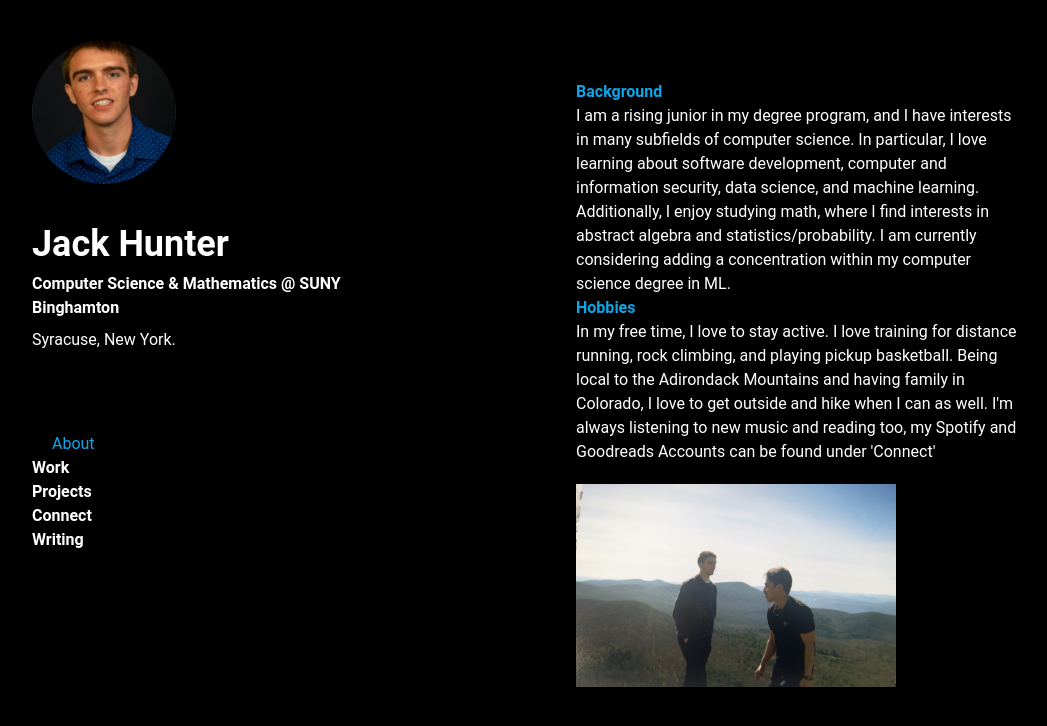
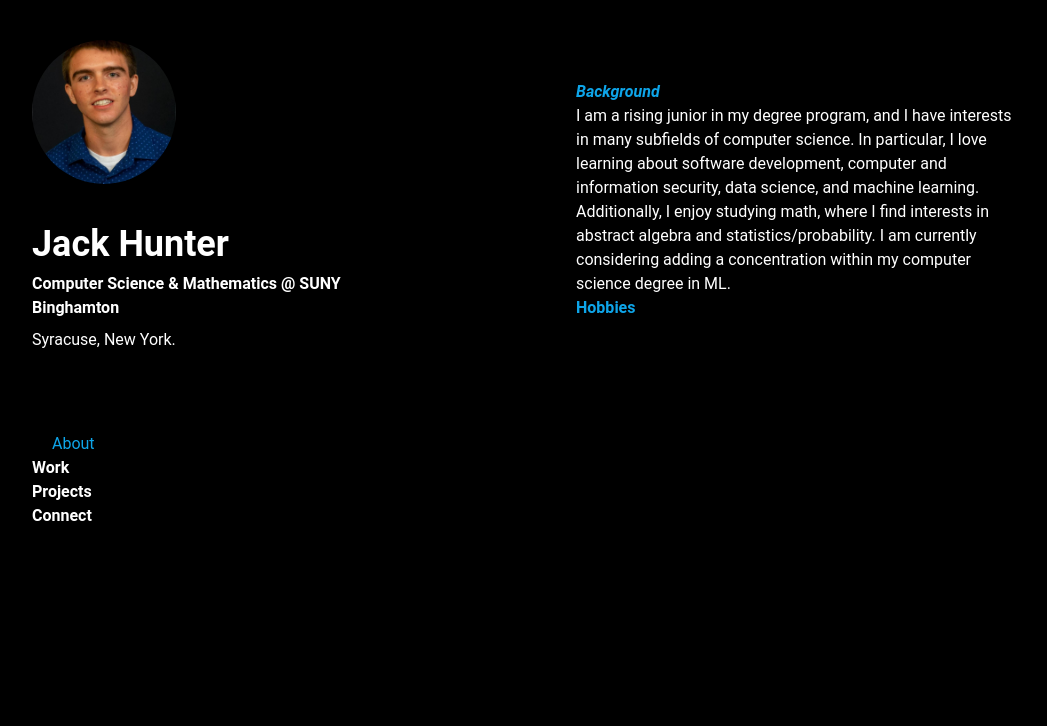
Before and after one commit to jhthirteen/sitev2, a React (Vite) app in the folder dev/personal/: page / in a window 1280 px wide. Shown: the top 726 px of the page, without its empty margins (48-1095 px from the left). Built offline with nearby package versions, Linux system fonts and the light colour scheme.

Commit message:
updated state of individual tabs within tabs

```diff
--- a/dev/personal/src/components/About.jsx
+++ b/dev/personal/src/components/About.jsx
@@ -1,13 +1,25 @@
 import aboutImg from '../assets/aboutbg.jpg'
+import { useState } from 'react'
 
 const About = () => {
+
+    const [tab1, setTab1] = useState(true);
+    const [tab2, setTab2] = useState(false);
+
+    const active = "text-sky-500 font-bold italic block";
+    const notActive = "text-sky-500 font-bold block";
+
     return(
         <div className="text-white">
-            <h1 className="text-sky-500 font-bold">Background</h1>
-            <p>I am a rising junior in my degree program, and I have interests in many subfields of computer science. In particular, I love learning about software development, computer and information security, data science, and machine learning. Additionally, I enjoy studying math, where I find interests in abstract algebra and statistics/probability. I am currently considering adding a concentration within my computer science degree in ML.</p>
-            <h1 className="text-sky-500 font-bold">Hobbies</h1>
-            <p>In my free time, I love to stay active. I love training for distance running, rock climbing, and playing pickup basketball. Being local to the Adirondack Mountains and having family in Colorado, I love to get outside and hike when I can as well. I'm always listening to new music and reading too, my Spotify and Goodreads Accounts can be found under 'Connect'</p>
-            <img src={aboutImg} className="w-80 mt-5"/>
+            <button className={`${tab1 ? active : notActive}`} onClick={() => setTab1(!tab1)}>Background</button>
+            {tab1 && ( <p>I am a rising junior in my degree program, and I have interests in many subfields of computer science. In particular, I love learning about software development, computer and information security, data science, and machine learning. Additionally, I enjoy studying math, where I find interests in abstract algebra and statistics/probability. I am currently considering adding a concentration within my computer science degree in ML.</p>)}
+            <button className={`${tab2 ? active : notActive}`} onClick={() => setTab2(!tab2)}>Hobbies</button>
+            {tab2 && (
+                <>
+                    <p>In my free time, I love to stay active. I love training for distance running, rock climbing, and playing pickup basketball. Being local to the Adirondack Mountains and having family in Colorado, I love to get outside and hike when I can as well. I'm always listening to new music and reading too, my Spotify and Goodreads Accounts can be found under 'Connect'</p>
+                    <img src={aboutImg} className="w-80 mt-5"/>
+                </>
+            )}
         </div>
     )
 };
--- a/dev/personal/src/components/Options.jsx
+++ b/dev/personal/src/components/Options.jsx
@@ -16,7 +16,7 @@ const Options = ({ tab, handle }) => {
                 <button className={`${tab === 1 ? activeDesc : defaultDesc}`} onClick={() => handleClick(1)}>Work</button>
                 <button className={`${tab === 2 ? activeDesc : defaultDesc}`} onClick={() => handleClick(2)}>Projects</button>
                 <button className={`${tab === 3 ? activeDesc : defaultDesc}`} onClick={() => handleClick(3)}>Connect</button>
-                <button className={`${tab === 4 ? activeDesc : defaultDesc}`} onClick={() => handleClick(4)}>Writing</button>
+{/*  Commenting this out until page is finished!             <button className={`${tab === 4 ? activeDesc : defaultDesc}`} onClick={() => handleClick(4)}>Writing</button> */}
             </div>
         </div>
     )
--- a/dev/personal/src/components/Projects.jsx
+++ b/dev/personal/src/components/Projects.jsx
@@ -1,10 +1,19 @@
+import { useState } from 'react'
+
 const Projects = () => {
+
+    const [tab1, setTab1] = useState(true);
+    const [tab2, setTab2] = useState(false);
+
+    const active = "text-sky-500 font-bold italic block";
+    const notActive = "text-sky-500 font-bold block";
+
     return(
         <div className="text-white">
-            <h1 className="text-sky-500 font-bold">AI Powered Music Recommender</h1>
-            <p>I tackled this project because I love music, and simultaneously wanted to learn more about some more advanced topics in web-dev. The site is mainly a wrapper of the APIs provided by OpenAI and Spotify. You can type an artist, song, or mood for a playlist into a search bar, and cards with artist or song names with images and descriptions are automatically rendered for the user to look through. This project gave me some foundational knowledge in React, JavaScript, HTML, TailwindCSS, Vite, fetching data from APIs, and UI design.</p>
-            <h1 className="text-sky-500 font-bold">Internship Capstone: Security Risks and Safe Use of AI</h1>
-            <p>Identified strengths of LLM's like the ability to find specific references in large text documents, and pitfalls like faithful and domain-based knowledge hallucinations. The presentation then highlighted areas within the firm that could benefit from the use of generative AI, and areas where it may be best to be avoided. Finally, the project concluded with highlighting new areas that generative AI was being used in the cybersecurity space, from complex deepfake attacks to enhanced phishing campaigns. This was presented to upper management at the end of the internsihp.</p>
+            <button className={`${tab1 ? active : notActive}`} onClick={() => setTab1(!tab1)}>AI Powered Music Recommender</button>
+            {tab1 && (<p>I tackled this project because I love music, and simultaneously wanted to learn more about some more advanced topics in web-dev. The site is mainly a wrapper of the APIs provided by OpenAI and Spotify. You can type an artist, song, or mood for a playlist into a search bar, and cards with artist or song names with images and descriptions are automatically rendered for the user to look through. This project gave me some foundational knowledge in React, JavaScript, HTML, TailwindCSS, Vite, fetching data from APIs, and UI design.</p>)}
+            <button className={`${tab2 ? active : notActive}`} onClick={() => setTab2(!tab2)}>Internship Capstone: Security Risks and Safe Use of AI</button>
+            {tab2 && (<p>Identified strengths of LLM's like the ability to find specific references in large text documents, and pitfalls like faithful and domain-based knowledge hallucinations. The presentation then highlighted areas within the firm that could benefit from the use of generative AI, and areas where it may be best to be avoided. Finally, the project concluded with highlighting new areas that generative AI was being used in the cybersecurity space, from complex deepfake attacks to enhanced phishing campaigns. This was presented to upper management at the end of the internsihp.</p>)}
         </div>
     )
 };
--- a/dev/personal/src/components/Work.jsx
+++ b/dev/personal/src/components/Work.jsx
@@ -1,12 +1,22 @@
+import { useState } from 'react'
+
 const Work = () => {
+
+    const [tab1, setTab1] = useState(true);
+    const [tab2, setTab2] = useState(false);
+    const [tab3, setTab3] = useState(false);
+
+    const active = "text-sky-500 font-bold italic block";
+    const notActive = "text-sky-500 font-bold block";
+
     return (
         <div className="text-white">
-            <h1 className="text-sky-500 font-bold">Security Analyst Intern, FoxPointe Solutions - 2024</h1>
-            <p>During my time at FoxPointe Solutions, I had the opportunity to learn about various aspects of the cybersecurity field. I worked on Risk Assessments, GAP Analyses, Information Privacy Assessments, and Vulnerability Assessments. Additionally, I had the chance to work on some SOC 2 Compliance projects. By working cloesly with my mentors, I also gained insights into the business side of cybersecurity compliance, from engaging to clients, interviews, and constant communication.</p>
-            <h1 className="text-sky-500 font-bold">CTO, StackHacks BU - 2024</h1>
-            <p>StackHacks is a club dedicated to fostering technological growth and innovation for the undergraduate student body at Binghamton. We aim to provide project teams with real world, cutting edge problems that aid in breaking into the tech world. As the CTO, I help manage and plan the project at a high level, plan and host technical workshops, present for club recruitment events, and conduct interviews for new members.</p>
-            <h1 className="text-sky-500 font-bold">Student Advisory Committee - SUNY Binghamton - 2024</h1>
-            <p>As a member of the SAC, I help conduct surveys and draft recommendations for members of faculty in the Computer Science Department that are up for tenure. This is a select team of undergraduates, graduates, and PhD Studetns who aim to provide an objective view of faculty member's performance.</p>
+            <button className={`${tab1 ? active : notActive}`} onClick={() => setTab1(!tab1)}>Security Analyst Intern, FoxPointe Solutions - 2024</button>
+            {tab1 && ( <p>During my time at FoxPointe Solutions, I had the opportunity to learn about various aspects of the cybersecurity field. I worked on Risk Assessments, GAP Analyses, Information Privacy Assessments, and Vulnerability Assessments. Additionally, I had the chance to work on some SOC 2 Compliance projects. By working cloesly with my mentors, I also gained insights into the business side of cybersecurity compliance, from engaging to clients, interviews, and making sales.</p>)}
+            <button className={`${tab2 ? active : notActive}`} onClick={() => setTab2(!tab2)}>CTO, StackHacks BU - 2024</button>
+            {tab2 && ( <p>StackHacks is a club dedicated to fostering technological growth and innovation for the undergraduate student body at Binghamton. We aim to provide project teams with real world, cutting edge problems that aid in breaking into the tech world. As the CTO, I help manage and plan the project at a high level, plan and host technical workshops, present for club recruitment events, and conduct interviews for new members.</p>)}
+            <button className={`${tab3 ? active : notActive}`} onClick={() => setTab3(!tab3)}>Student Advisory Committee - SUNY Binghamton - 2024</button>
+            {tab3 && ( <p>As a member of the SAC, I help conduct surveys and draft recommendations for members of faculty in the Computer Science Department that are up for tenure. This is a select team of undergraduates, graduates, and PhD Studetns who aim to provide an objective view of faculty member's performance.</p>)}
         </div>
     )
 };
```
